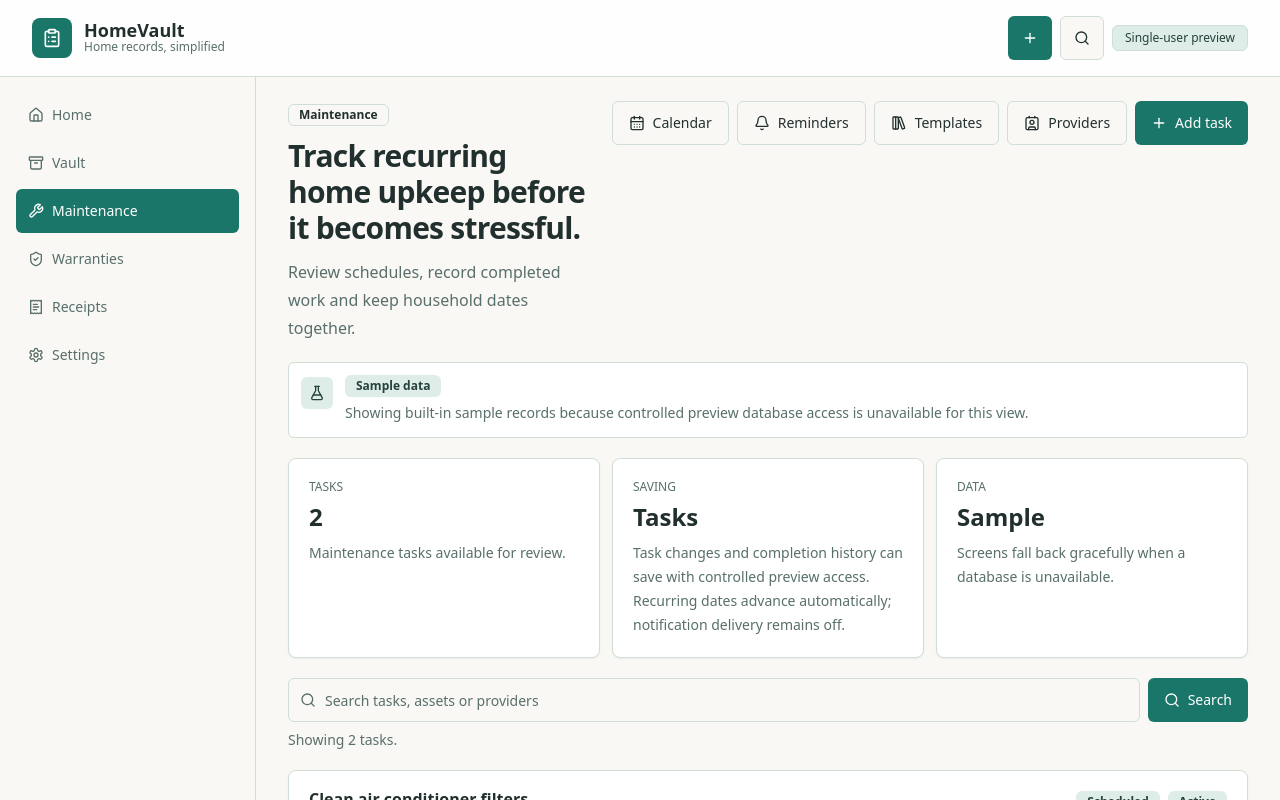
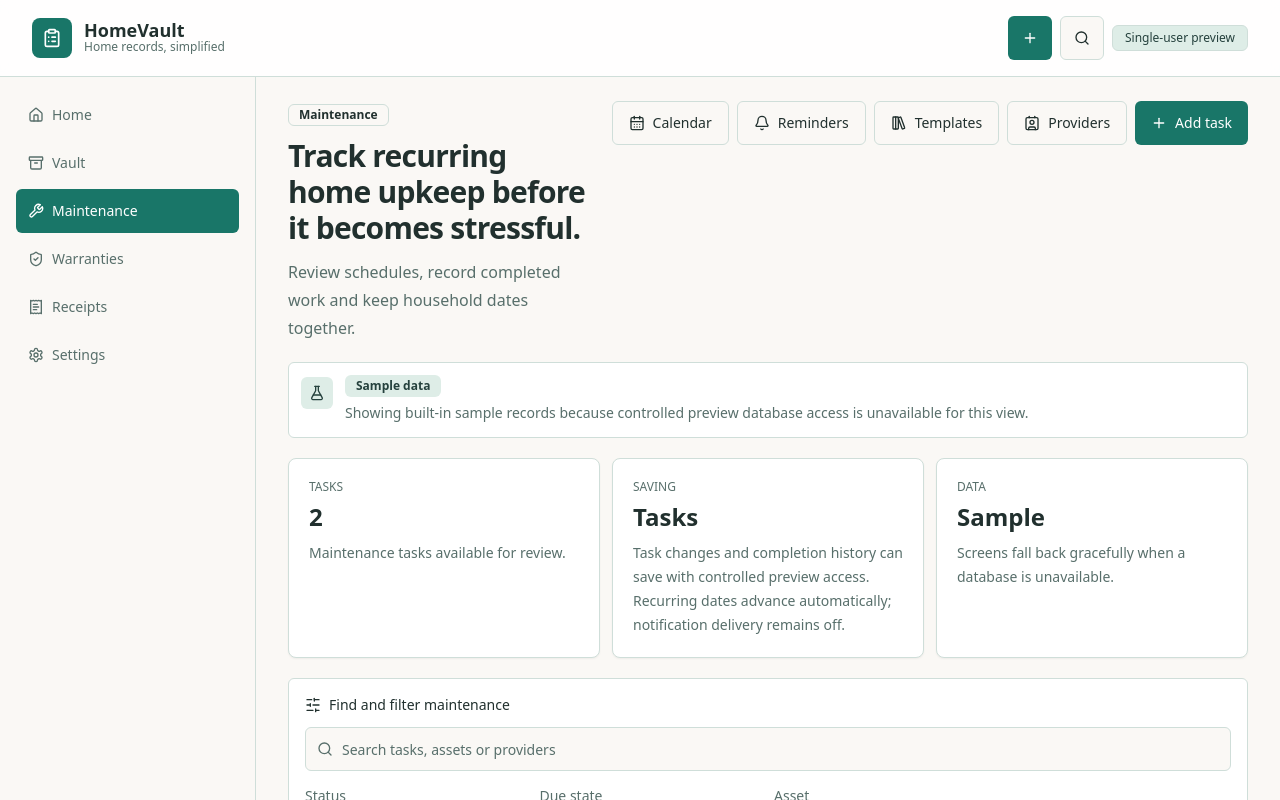
Before and after one commit to LatinMaestro/HomeVault, a Next.js app: page /maintenance in a window 1280 px wide. Shown: the top 800 px of the page. Built offline with nearby package versions, Linux system fonts and the light colour scheme; no server answers.

Commit message:
Add status due and asset maintenance filtering

```diff
--- a/src/app/maintenance/page.tsx
+++ b/src/app/maintenance/page.tsx
@@ -6,7 +6,7 @@ import { AppShell } from "@/components/app-shell";
 import { DataSourceNote } from "@/components/data-source-note";
 import { DateStatusBadge } from "@/components/date-status-badge";
 import { EmptyState } from "@/components/empty-state";
-import { ListSearch } from "@/components/list-search";
+import { MaintenanceFilters } from "@/components/maintenance-filters";
 import { PageHeader } from "@/components/page-header";
 import { ReviewSummary } from "@/components/review-summary";
 import { Badge } from "@/components/ui/badge";
@@ -27,11 +27,21 @@ export const dynamic = "force-dynamic";
 export default async function MaintenancePage({
   searchParams,
 }: {
-  searchParams: Promise<{ q?: string | string[] }>;
+  searchParams: Promise<{
+    q?: string | string[];
+    status?: string | string[];
+    due?: string | string[];
+    asset?: string | string[];
+  }>;
 }) {
-  const query = getQueryParam((await searchParams).q);
+  const params = await searchParams;
+  const query = getQueryParam(params.q);
+  const status = getQueryParam(params.status);
+  const due = getQueryParam(params.due);
+  const asset = getQueryParam(params.asset);
   const tasks = await getMaintenanceTasks();
-  const visibleTasks = tasks.data.filter((task) =>
+  const visibleTasks = tasks.data.filter(
+    (task) =>
       matchesQuery(query, [
         task.title,
         task.description,
@@ -43,8 +53,23 @@ export default async function MaintenancePage({
         getDisplayLabel(task.status),
         task.assetName,
         task.serviceProviderName,
-    ]),
+      ]) &&
+      (!status || task.status === status) &&
+      (!due || getDateStatus(task.nextDueDateInput, "maintenance").tone === due) &&
+      (!asset || (asset === "unassigned" ? !task.assetId : task.assetId === asset)),
   );
+  const statusOptions = Array.from(new Set(tasks.data.map((task) => task.status)))
+    .map((value) => ({ value, label: getDisplayLabel(value) ?? value }))
+    .sort((a, b) => a.label.localeCompare(b.label, "en-AU"));
+  const assetOptions = Array.from(
+    new Map(
+      tasks.data
+        .filter((task) => task.assetId && task.assetName)
+        .map((task) => [task.assetId as string, task.assetName as string]),
+    ),
+    ([value, label]) => ({ value, label }),
+  ).sort((a, b) => a.label.localeCompare(b.label, "en-AU"));
+  const hasFilters = Boolean(query || status || due || asset);
 
   return (
     <AppShell activeSection="Maintenance">
@@ -109,13 +134,14 @@ export default async function MaintenancePage({
           ]}
         />
 
-        <ListSearch
-          action="/maintenance"
-          defaultValue={query}
-          label="Search maintenance tasks"
-          placeholder="Search tasks, assets or providers"
+        <MaintenanceFilters
+          query={query}
+          status={status}
+          due={due}
+          asset={asset}
+          statusOptions={statusOptions}
+          assetOptions={assetOptions}
           resultCount={visibleTasks.length}
-          resultNoun="task"
         />
 
         {visibleTasks.length > 0 ? (
@@ -152,16 +178,16 @@ export default async function MaintenancePage({
           </div>
         ) : (
           <EmptyState
-            title={query ? "No matching tasks" : "No maintenance tasks yet"}
+            title={hasFilters ? "No matching tasks" : "No maintenance tasks yet"}
             description={
-              query
-                ? "Try another task, asset or frequency, or clear the current search."
+              hasFilters
+                ? "Try another search or filter combination, or clear the current filters."
                 : "Add a maintenance task when database saving is configured, or keep reviewing the built-in sample flow when a database is unavailable."
             }
             action={
               <Button asChild>
-                <Link href={query ? "/maintenance" : "/maintenance/new"}>
-                  {query ? "Clear search" : "Add first task"}
+                <Link href={hasFilters ? "/maintenance" : "/maintenance/new"}>
+                  {hasFilters ? "Clear filters" : "Add first task"}
                 </Link>
               </Button>
             }
```
Lines whose indentation alone changed are shown as unchanged.
